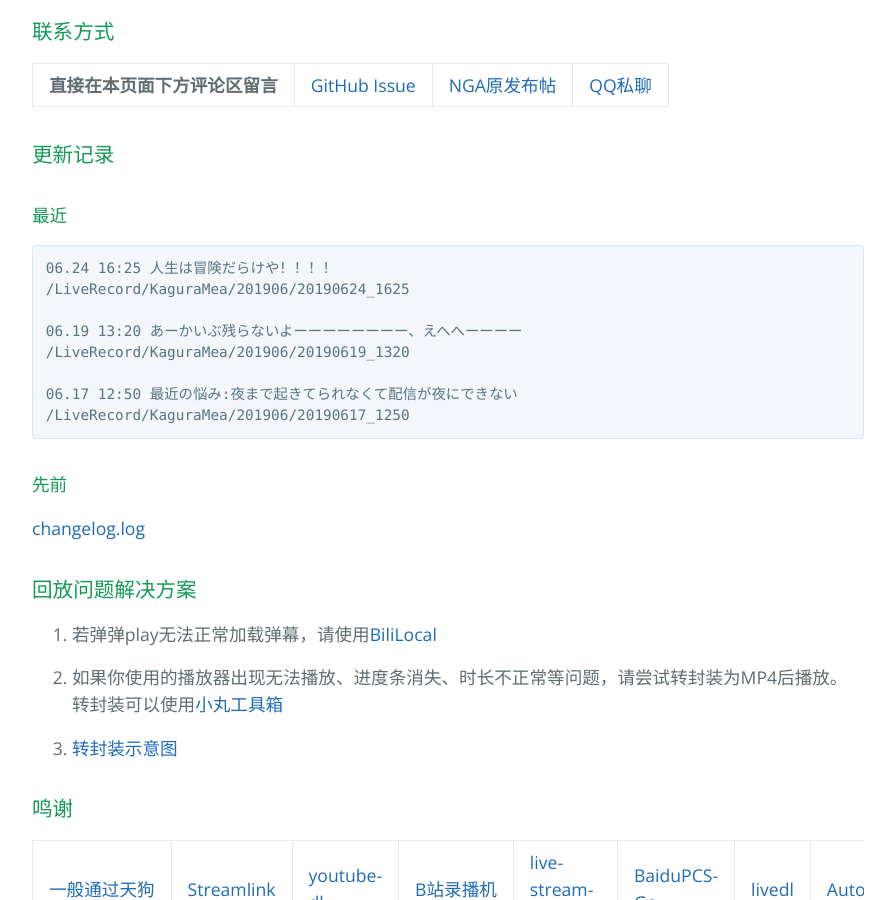
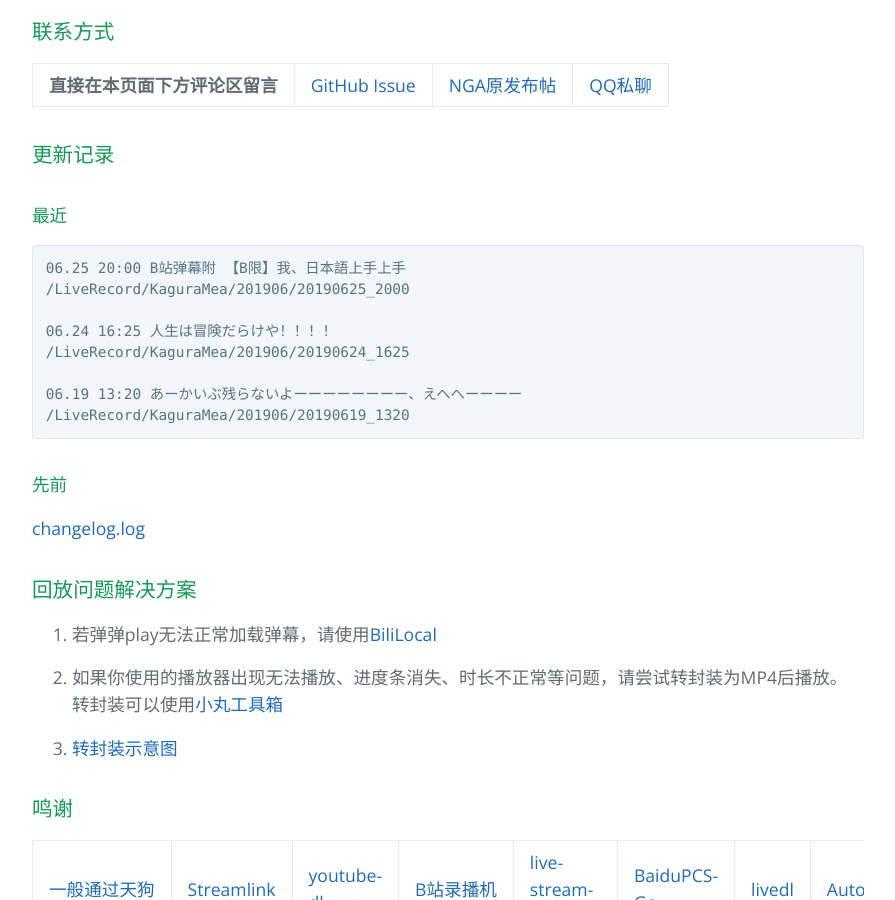
Before and after one commit to kaguramea-record/kaguramea-record.github.io, a Jekyll site: the page built from index.md, in a window 1280 px wide and 900 px high, scrolled down 1317 px. Shown: the whole window, without its empty margins (192-1087 px from the left). Built offline with Jekyll 4.4.1, drawn with Linux system fonts in a browser that asks for light colours; comment, search, counter and statistics services are not loaded.

Commit message:
Update 190625

````diff
--- a/index.md
+++ b/index.md
@@ -42,14 +42,14 @@ layout: default
 #### 最近
 
 ```
+06.25 20:00 B站弹幕附 【B限】我、日本語上手上手
+/LiveRecord/KaguraMea/201906/20190625_2000
+
 06.24 16:25 人生は冒険だらけや！！！！
 /LiveRecord/KaguraMea/201906/20190624_1625
 
 06.19 13:20 あーかいぶ残らないよーーーーーーーー、えへへーーーー
 /LiveRecord/KaguraMea/201906/20190619_1320
-
-06.17 12:50 最近の悩み:夜まで起きてられなくて配信が夜にできない
-/LiveRecord/KaguraMea/201906/20190617_1250
 ```
 
 #### 先前
````
Also changed, not shown: 1 other file.
